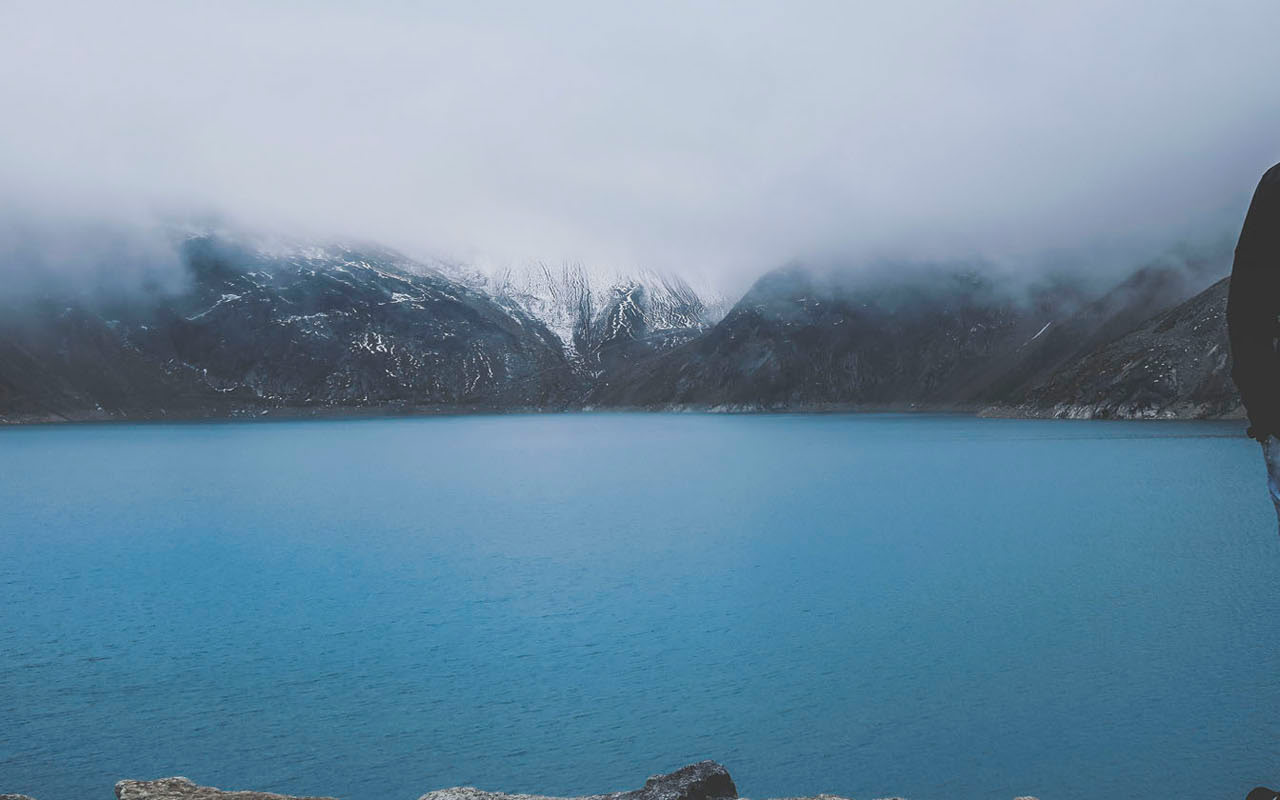
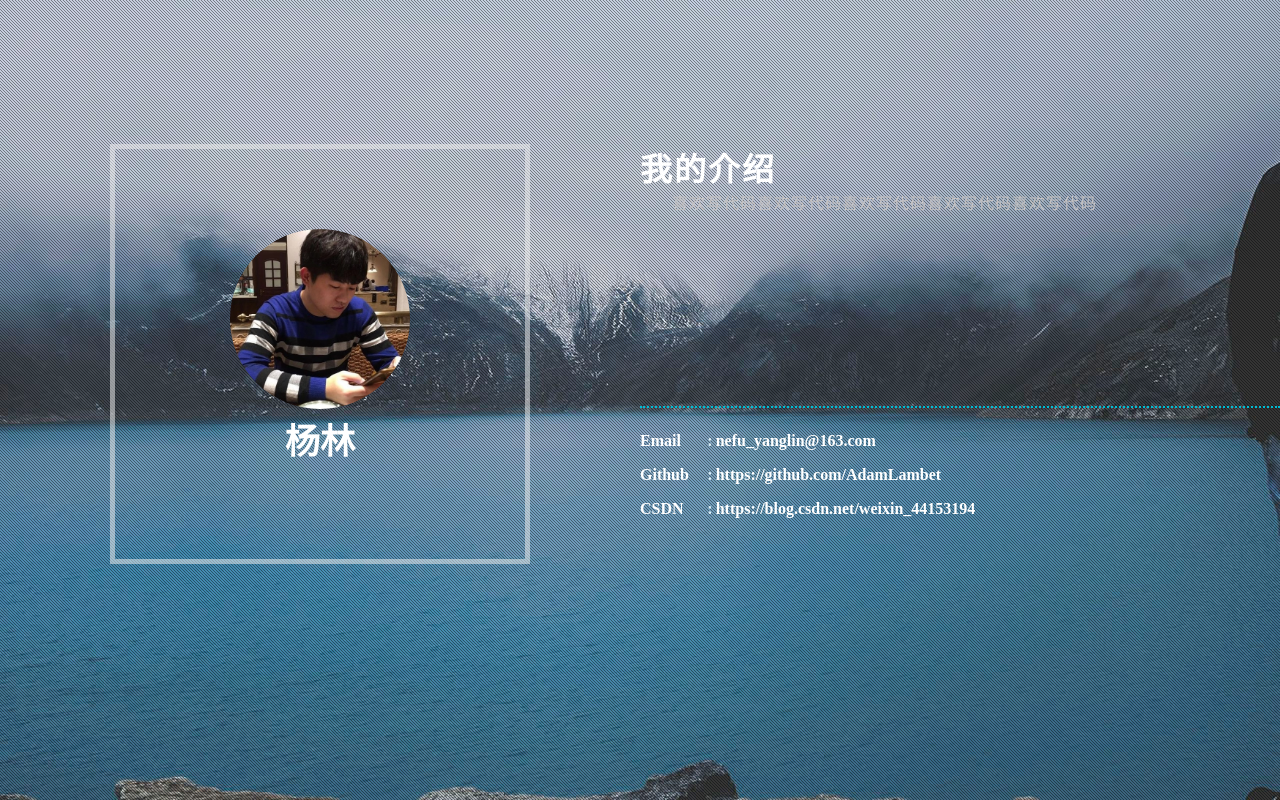
Before and after one commit to NEFU-CSMaster2018/nefu_ui, a Vue app: page / in a window 1280 px wide. Built offline with nearby package versions, Linux system fonts and the light colour scheme.

Commit message:
homepage
homepage

```diff
--- a/src/App.vue
+++ b/src/App.vue
@@ -11,7 +11,16 @@ export default {
 </script>
 
 <style>
+div,ul,li,h3,p {
+  margin: 0;
+  padding: 0;
+}
+ul,li {
+  list-style: none;
+  text-decoration: none;
+}
 #app {
+  font-size: 1em;
   position: fixed;
   top: 0;
   bottom: 0;
--- a/src/components/HomePage.vue
+++ b/src/components/HomePage.vue
@@ -1,8 +1,32 @@
 <template>
   <div class="home-container">
-    <div class="picture-wall"></div>
-    <div class="introduction"></div>
-    <div class="contanct-info"></div>
+    <div class="dott"></div>
+    <div class="picture-wall">
+      <div class="wall-content">
+        <img src="../../assets/images/homepage/avator.jpeg" alt="">
+        <h3 class="username" style="color: #fff;">
+          <span>{{userinfo.prename}}</span>
+          <span>{{userinfo.name}}</span>
+        </h3>
+       <!--  <p class="subtitle">para</p> -->
+      </div>
+    </div>
+    <div class="text-container">
+      <div class="introduction">
+        <h3 class="introduce-title">{{userinfo.introTitle}}</h3>
+        <p class="introduce-content">喜欢写代码喜欢写代码喜欢写代码喜欢写代码喜欢写代码</p>
+      </div>
+      <div class="contact-info">
+        <ul class="info-list">
+          <li class="list-item" v-for="(intro, key) in userinfo.introduceList" :key="key">
+            <ul class="item-detail">
+              <li class="detail-title"><b>{{intro.title}}</b></li>
+              <li class="detail-content"><span>:</span>{{intro.content}}</li>
+            </ul>
+          </li>
+        </ul>
+      </div>
+    </div>
   </div>
 </template>
 
@@ -11,7 +35,25 @@ export default {
   name: 'HomePage',
   data () {
     return {
-      msg: ''
+      userinfo: {
+        prename: '杨',
+        name: '林',
+        introTitle: '我的介绍',
+        introduceList: [
+          {
+            title: 'Email',
+            content: 'nefu_yanglin@163.com'
+          },
+          {
+            title: 'Github',
+            content: 'https://github.com/AdamLambet'
+          },
+          {
+            title: 'CSDN',
+            content: 'https://blog.csdn.net/weixin_44153194'
+          }
+        ]
+      }
     }
   }
 }
@@ -19,10 +61,139 @@ export default {
 
 <!-- Add "scoped" attribute to limit CSS to this component only -->
 <style scoped>
+@media screen and (min-width: 820px){
+  .home-container {
+      font-size: 1em;
+      flex-direction: row;
+  }
+  .home-container .picture-wall {
+    flex: 1;
+  }
+  .home-container .text-container {
+    flex: 1;
+  }
+  .wall-content{
+      width: 250px;
+      height: 250px;
+      padding: 80px;
+  }
+  .home-container .picture-wall {
+    padding: 9em 0 0 0;
+  }
+  .wall-content .username{
+    font-size: 2.2em;
+  }
+  .home-container .picture-wall .wall-content img {
+    width: 180px;
+  }
+  .home-container .introduction {
+    padding: 9em 0 0 0;
+  }
+}
+@media screen and (max-width: 820px){
+  .home-container {
+      font-size: 1em;
+      flex-direction: column;
+  }
+  .home-container .picture-wall {
+    flex: 1;
+  }
+  .home-container .text-container {
+    flex: 9;
+  }
+   .wall-content{
+      width: 150px;
+      height: 150px;
+      padding: 20px;
+  }
+  .home-container .picture-wall {
+    padding: 2em 0 0 0;
+  }
+  .wall-content .username{
+    font-size: 1.5em;
+  }
+  .home-container .picture-wall .wall-content img {
+    width: 100px;
+  }
+  .home-container .introduction {
+    padding: 2em 2em 0 2em;
+  }
+}
+.dott {
+  position: absolute;
+  height: 100%;
+  width: 100%;
+  background-image: url(../../assets/images/homepage/dott.png);
+  opacity: 0.4;
+  z-index: 1;
+}
 .home-container {
+  position: relative;
   height: 100%;
   width: 100%;
   background-image: url(../../assets/images/homepage/pagebg1.jpg);
   background-size: cover;
+  display: flex;
+  display: -webkit-flex;
+}
+.home-container .picture-wall {
+  z-index: 2;
+}
+.home-container .picture-wall .wall-content {
+  margin: 0 auto;
+  text-align: center;
+  border: 5px solid rgba(238, 238, 238, 0.53);
+  font-family: 'Raleway', sans-serif;
+}
+.home-container .picture-wall .wall-content img {
+  border-radius: 50%;
+}
+.home-container .text-container {
+  z-index: 2;
+  display: flex;
+  flex-direction: column;
+}
+.text-container .introduction {
+  flex: 2;
+}
+.text-container .introduction .introduce-title {
+  font-size: 2em;
+  letter-spacing: 2px;
+  color: #fff;
+  font-family: 'Yanone Kaffeesatz', sans-serif;
+}
+.text-container .introduction .introduce-content {
+  color: #c5c2c2;
+  font-size: 1em;
+  line-height: 1.8em;
+  letter-spacing: 1px;
+  text-indent: 2em;
+}
+.text-container .contact-info {
+  flex: 3;
+}
+.text-container .contact-info .info-list {
+  border-top: 2px dotted #00bcd4;
+  padding-top: 0.5em;
+}
+.text-container .contact-info .info-list .item-detail {
+  margin-top: 1em;
+}
+.text-container .contact-info .info-list .item-detail li {
+  display: inline-block;
+  color: #fff;
+}
+.text-container .contact-info .info-list .item-detail li:nth-child(1) {
+  width: 10%;
+}
+.text-container .contact-info .info-list .item-detail li span {
+  margin: 0.2em;
+  color: #d9edf7;
+}
+.text-container .contact-info .info-list  .item-detail b {
+  color: #fff;
+}
+.text-container .contact-info .info-list  .item-detail .detail-content {
+  font-weight: 600;
 }
 </style>
```
Also changed, not shown: assets/images/homepage/avator.jpeg (added), assets/images/homepage/dott.png (added).
